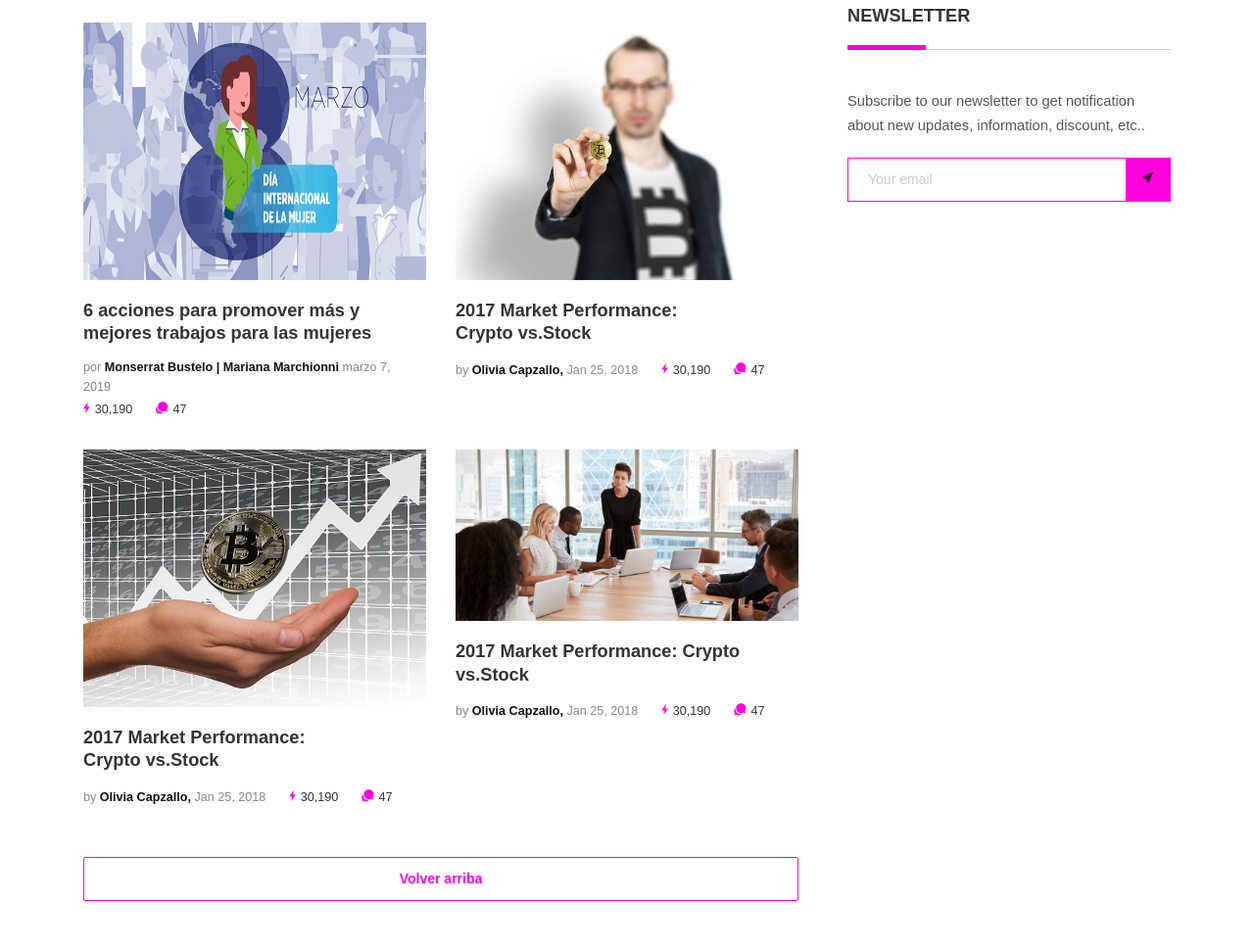
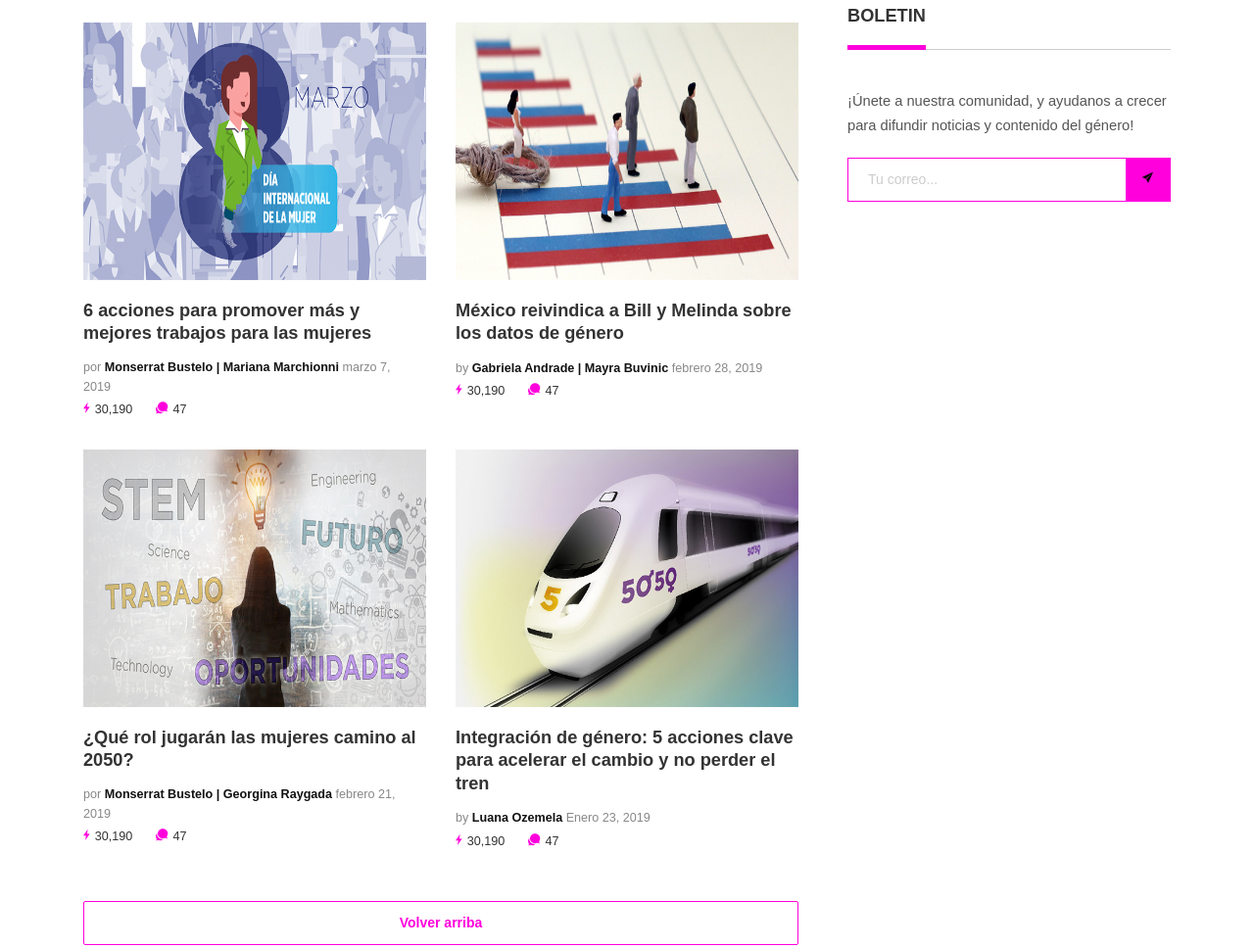
Before and after one commit to AgusQuintanar/TuLuchaEsMiLucha, a plain HTML site: page index.html in a window 1280 px wide. Shown: the part 1896-2864 px from the top of the page at 98% size. Drawn offline with Linux system fonts and the light colour scheme; files whose address does not match are found by name; a web font is replaced by a local one.

Commit message:
Homepagev1

```diff
--- a/index.html
+++ b/index.html
@@ -261,33 +261,34 @@
 						</div><!-- col-sm-6 -->
 
 						<div class="col-sm-6">
-							<img src="images/crypto-news-3-600x450.jpg" alt="">
-							<h4 class="pt-20"><a href="#"><b>2017 Market Performance: <br/>Crypto vs.Stock</b></a></h4>
+							<img src="images/miniaturas.jpg" alt="">
+							<h4 class="pt-20"><a href="#"><b>México reivindica a Bill y Melinda sobre los datos de género</b></a></h4>
 							<ul class="list-li-mr-20 pt-10 mb-30">
-								<li class="color-lite-black">by <a href="#" class="color-black"><b>Olivia Capzallo,</b></a>
-								Jan 25, 2018</li>
+								<li class="color-lite-black">by <a href="#" class="color-black"><b>Gabriela Andrade | Mayra Buvinic</b></a>
+								febrero 28, 2019</li>
 								<li><i class="color-primary mr-5 font-12 ion-ios-bolt"></i>30,190</li>
 								<li><i class="color-primary mr-5 font-12 ion-chatbubbles"></i>47</li>
 							</ul>
 						</div><!-- col-sm-6 -->
 
 						<div class="col-sm-6">
-							<img src="images/crypto-news-2-600x450.jpg" alt="">
-							<h4 class="pt-20"><a href="#"><b>2017 Market Performance: <br/>Crypto vs.Stock</b></a></h4>
+							<img src="images/stem.jpg" alt="">
+							<h4 class="pt-20"><a href="#"><b>¿Qué rol jugarán las mujeres camino al 2050? <br/></b></a></h4>
 							<ul class="list-li-mr-20 pt-10 mb-30">
-								<li class="color-lite-black">by <a href="#" class="color-black"><b>Olivia Capzallo,</b></a>
-								Jan 25, 2018</li>
+								<li class="color-lite-black">por <a href="#" class="color-black"><b>Monserrat Bustelo | Georgina Raygada</b></a>
+								febrero 21, 2019</li>
 								<li><i class="color-primary mr-5 font-12 ion-ios-bolt"></i>30,190</li>
 								<li><i class="color-primary mr-5 font-12 ion-chatbubbles"></i>47</li>
 							</ul>
 						</div><!-- col-sm-6 -->
 
 						<div class="col-sm-6">
-							<img src="images/crypto-news-1-600x450.jpg" alt="">
-							<h4 class="pt-20"><a href="#"><b>2017 Market Performance: Crypto vs.Stock</b></a></h4>
+							<img src="images/tren.jpg" alt="">
+							<h4 class="pt-20"><a href="#"><b>Integración de género: 5 acciones clave para acelerar el cambio y no perder el tren </b></a></h4>
 							<ul class="list-li-mr-20 pt-10 mb-30">
-								<li class="color-lite-black">by <a href="#" class="color-black"><b>Olivia Capzallo,</b></a>
-								Jan 25, 2018</li>
+								<li class="color-lite-black">by <a href="#" class="color-black"><b>Luana Ozemela</b></a>
+								Enero 23, 2019</li>
+								<br/>
 								<li><i class="color-primary mr-5 font-12 ion-ios-bolt"></i>30,190</li>
 								<li><i class="color-primary mr-5 font-12 ion-chatbubbles"></i>47</li>
 							</ul>
@@ -355,11 +356,10 @@
 						</div><!-- mtb-50 -->
 
 						<div class="mtb-50 mb-md-0">
-							<h4 class="p-title"><b>NEWSLETTER</b></h4>
-							<p class="mb-20">Subscribe to our newsletter to get notification about new updates,
-								information, discount, etc..</p>
+							<h4 class="p-title"><b>BOLETIN</b></h4>
+							<p class="mb-20">¡Únete a nuestra comunidad, y ayudanos a crecer para difundir noticias y contenido del género!</p>
 							<form class="nwsltr-primary-1">
-								<input type="text" placeholder="Your email"/>
+								<input type="text" placeholder="Tu correo..."/>
 								<button type="submit"><i class="ion-ios-paperplane"></i></button>
 							</form>
 						</div><!-- mtb-50 -->
```
Also changed, not shown: images/Integración-de-género.jpg (added), images/miniaturas.jpg (added), images/stem.jpg (added), images/tren.jpg (added).
